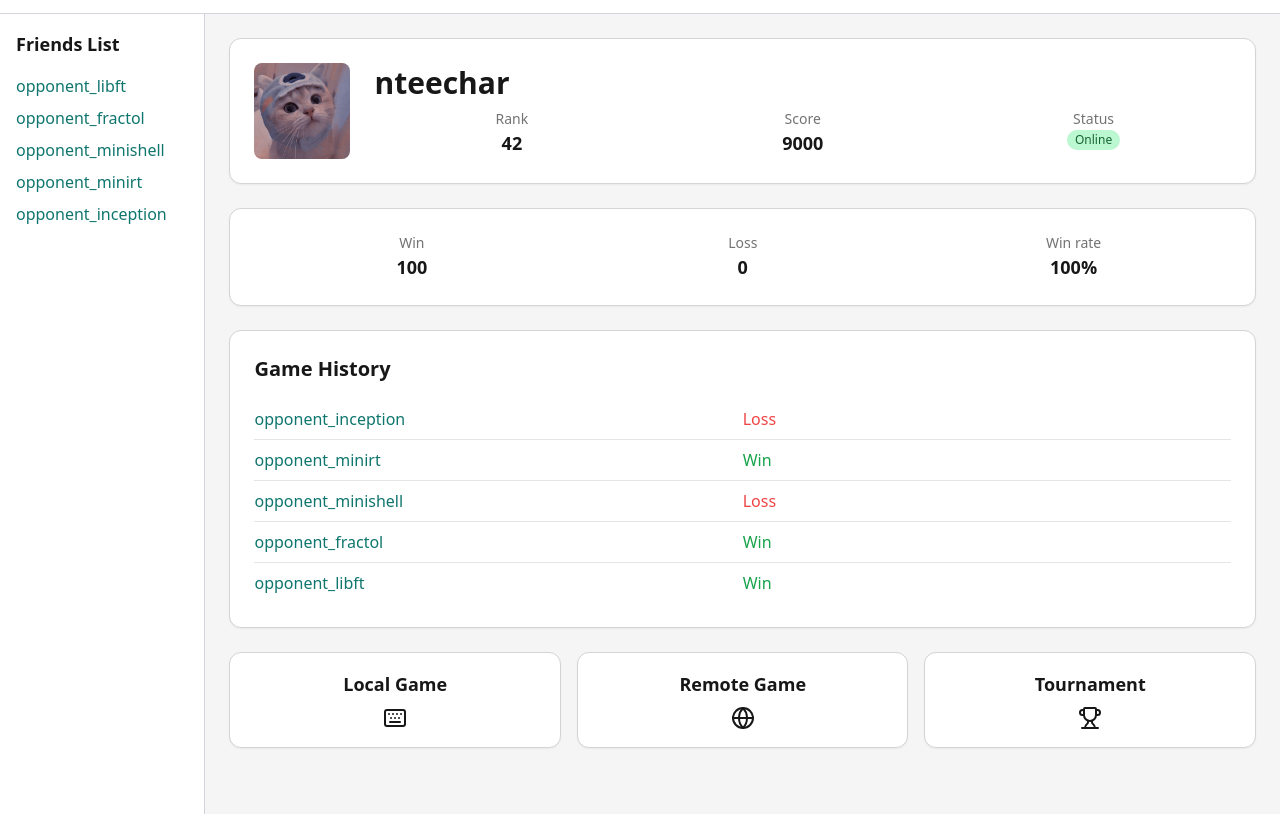
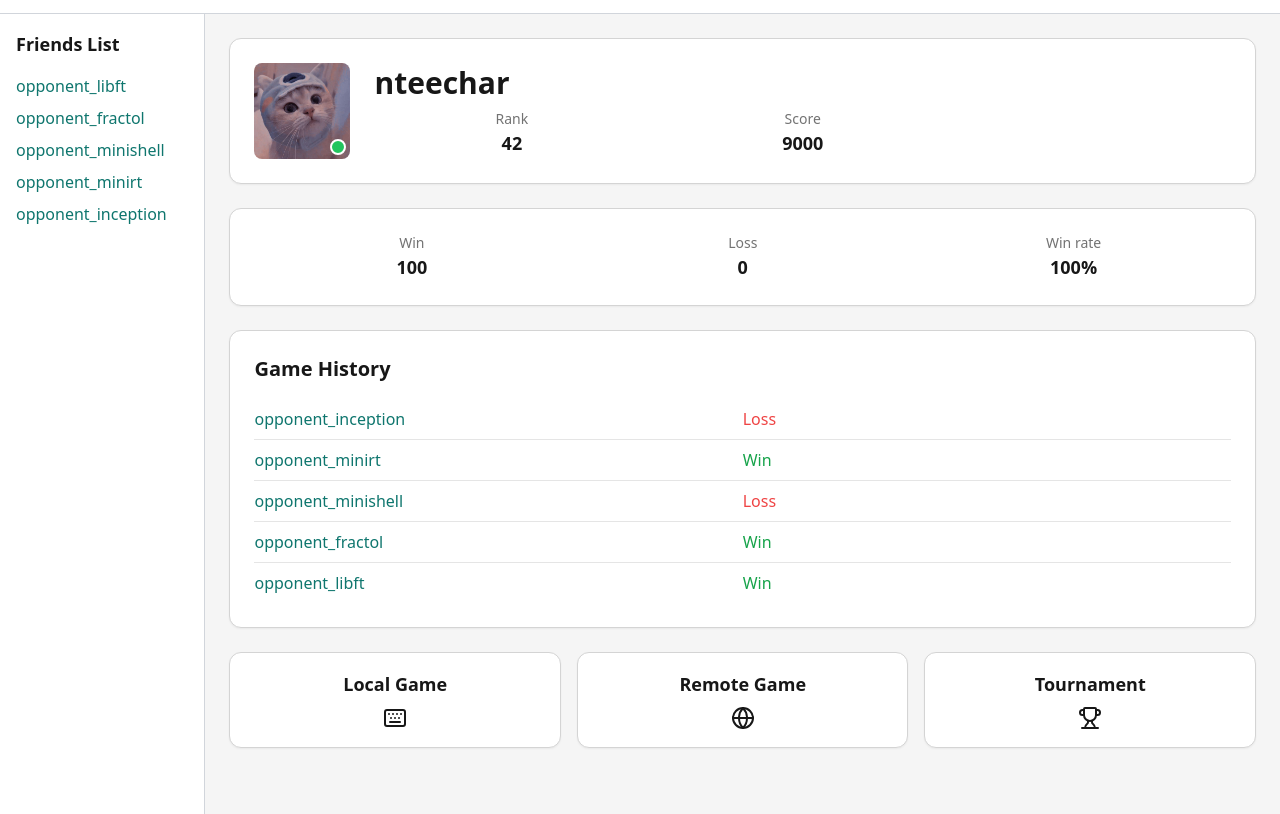
Before and after one commit to gunlnwza/frontend_draft, a website: page src/index.html in a window 1280 px wide. Shown: the part 47-861 px from the top of the page. Drawn offline with nearby package versions, Linux system fonts and the light colour scheme; files that its build step writes are made by us from their sources.

Commit message:
Feat: move online status to be a dot

```diff
--- a/src/index.html
+++ b/src/index.html
@@ -54,8 +54,12 @@
     <main class="w-full max-w-6xl mx-auto p-6 space-y-6">
       <!-- Avatar + username card -->
       <section class="grid grid-cols-[auto_1fr] gap-6 bg-white border border-neutral-300 rounded-xl shadow-sm p-6">
-        <div>
-          <img src="/assets/cute-cat.jpg" alt="User avatar" class="w-24 h-24 object-cover rounded-lg" />
+        <div class="relative w-24 h-24">
+          <!-- avatar -->
+          <img src="/assets/cute-cat.jpg" alt="User avatar" class="object-cover rounded-lg" />
+
+          <!-- online dot -->
+          <span class="absolute bottom-1 right-1 w-4 h-4 bg-green-500 border-2 border-white rounded-full"></span>
         </div>
         <div class="flex flex-col justify-center space-y-2">
           <h1 class="text-3xl font-bold">nteechar</h1>
@@ -67,10 +71,6 @@
             <div>
               <p class="text-neutral-500">Score</p>
               <p class="text-lg font-semibold">9000</p>
-            </div>
-            <div>
-              <p class="text-neutral-500">Status</p>
-              <p class="inline-block px-2 py-0.5 bg-green-200 text-green-800 text-xs rounded-full">Online</p>
             </div>
           </div>
         </div>
```
